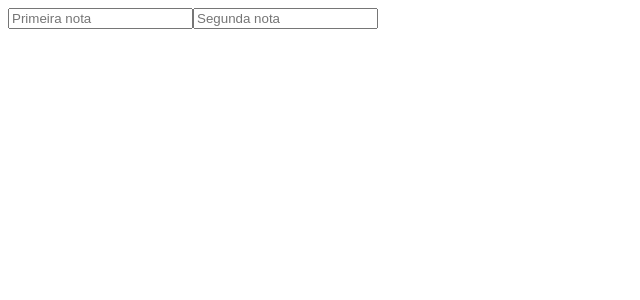
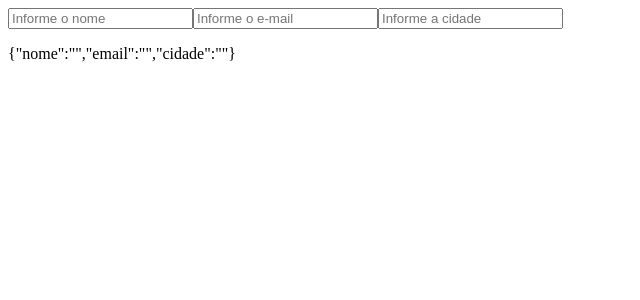
Before and after one commit to eltonsantos/training-hooks-reactjs, a React (Vite) app: page / in a window 1280 px wide. Shown: the top 300 px of the page, without its empty margins (0-640 px from the left). Built offline with nearby package versions, Linux system fonts and the light colour scheme.

Commit message:
Create Exemplo04_useState

```diff
--- /dev/null
+++ b/src/hooks/Exemplo04_useState.jsx
@@ -0,0 +1,47 @@
+import { useState } from "react";
+
+export function Exemplo04_useState() {
+  const modelo = {
+    nome: "",
+    email: "",
+    cidade: "",
+  };
+
+  const [formulario, setFormulario] = useState(modelo);
+
+  const evento = (e) => {
+    let nome = e.target.name;
+    let valor = e.target.value;
+
+    setFormulario({ ...formulario, [nome]: valor });
+  };
+
+  return (
+    <div>
+      <input
+        type="text"
+        name="nome"
+        placeholder="Informe o nome"
+        onChange={evento}
+      />
+      <input
+        type="text"
+        name="email"
+        placeholder="Informe o e-mail"
+        onChange={evento}
+      />
+      <input
+        type="text"
+        name="cidade"
+        placeholder="Informe a cidade"
+        onChange={evento}
+      />
+
+      <p>{formulario.nome}</p>
+      <p>{formulario.email}</p>
+      <p>{formulario.cidade}</p>
+
+      <p>{JSON.stringify(formulario)}</p>
+    </div>
+  );
+}
--- a/src/main.jsx
+++ b/src/main.jsx
@@ -1,9 +1,9 @@
 import React from "react";
 import ReactDOM from "react-dom/client";
-import { Exemplo03_useState } from "./hooks/Exemplo03_useState";
+import { Exemplo04_useState } from "./hooks/Exemplo04_useState";
 
 ReactDOM.createRoot(document.getElementById("root")).render(
   <React.StrictMode>
-    <Exemplo03_useState />
+    <Exemplo04_useState />
   </React.StrictMode>
 );
```
